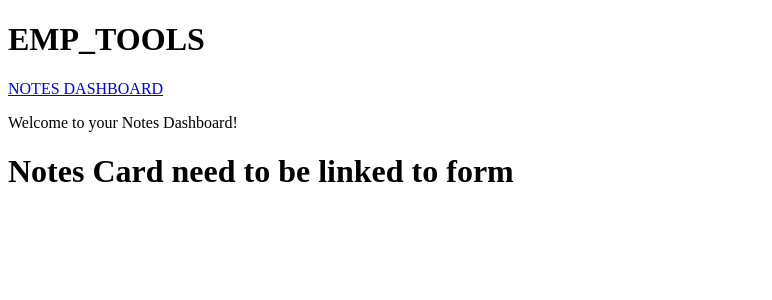
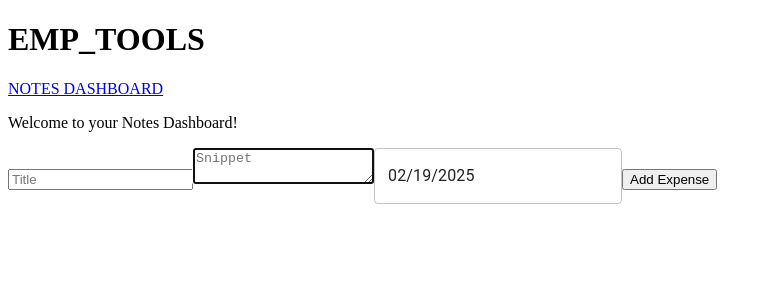
Before and after one commit to ashishmaharana188/notesApp, a React (Vite) app: page /notes in a window 1280 px wide. Shown: the top 300 px of the page, without its empty margins (0-772 px from the left). Built offline with nearby package versions, Linux system fonts and the light colour scheme.

Commit message:
21st rendered something

```diff
--- a/src/App.tsx
+++ b/src/App.tsx
@@ -1,9 +1,22 @@
+import { addNote } from "./actions/AddNote";
 import AppRouter from "./Router/AppRouter";
+import configureStore from "./store/configureStore";
+import { Provider } from "react-redux";
+
+const store = configureStore();
+
+store.dispatch(
+  addNote({
+    title: "RCA",
+    noteSnippet: "Root Cause Analysis",
+    date: 1738079643538,
+  })
+);
 
 const jsx = <AppRouter />;
 
 function App() {
-  return <div>{jsx}</div>;
+  return <Provider store={store}>{jsx}</Provider>;
 }
 
 export default App;
--- a/src/Router/AppRouter.tsx
+++ b/src/Router/AppRouter.tsx
@@ -1,6 +1,7 @@
 import { BrowserRouter, Routes, Route } from "react-router-dom";
 import Header from "../components/header/HeaderPage";
 import NotesDashboardPage from "../components/notesModule/NotesDashboard";
+import AddNoteButton from "../components/notesModule/AddNoteButton";
 
 function AppRouter() {
   return (
@@ -9,6 +10,7 @@ function AppRouter() {
         <Header />
         <Routes>
           <Route path="/notes" element={<NotesDashboardPage />} />
+          <Route path="/add" element="" />
         </Routes>
       </div>
     </BrowserRouter>
--- a/src/actions/AddNote.tsx
+++ b/src/actions/AddNote.tsx
@@ -1,8 +1,9 @@
 import { v4 as uuid } from "uuid";
 
+//ADD_NOTE
 export const addNote = ({ title = "", noteSnippet = "", date = 0 } = {}) => ({
   type: "ADD_NOTE" as const,
-  expense: {
+  note: {
     id: uuid(),
     title,
     noteSnippet,
--- /dev/null
+++ b/src/actions/AddNoteFilters.tsx
@@ -0,0 +1,4 @@
+export const setTagFilter = (tag: string = "") => ({
+  type: "SET_TAGS",
+  tag,
+});
--- a/src/components/notesModule/AddNoteButton.tsx
+++ b/src/components/notesModule/AddNoteButton.tsx
@@ -1,22 +1,22 @@
 import { Component } from "react";
 import NotesForm from "./NotesForm";
-import { Dispatch } from "react";
+import { Dispatch } from "redux";
+import { connect } from "react-redux";
+import { addNote } from "../../actions/AddNote";
+import { NotesFormProp } from "../../TS_INTERFACE/gInterface";
 
-class AddNoteForm extends Component<NotesForm> {
-  handleSubmit = (expense: any) => {
+class AddNoteForm extends Component<NotesFormProp> {
+  handleSubmit = (note: any) => {
     if (this.props.onSubmit) {
-      this.props.onSubmit(expense);
-      console.log("Submitted", expense);
+      this.props.onSubmit(note);
+      console.log("Submitted", note);
     }
   };
 
   render() {
     return (
       <div>
-        <NotesForm
-          onSubmit={this.handleSubmit}
-          dispatch={this.props.dispatch}
-        />
+        <NotesForm onSubmit={this.handleSubmit} />
       </div>
     );
   }
@@ -24,6 +24,7 @@ class AddNoteForm extends Component<NotesForm> {
 
 const mapDispatchToProps = (dispatch: Dispatch) => {
   return {
-    onSubmit: (notes: any) => dispatch(addNote(note)),
+    onSubmit: (note: any) => dispatch(addNote(note)),
   };
 };
+export default connect(undefined, mapDispatchToProps)(AddNoteForm);
--- a/src/components/notesModule/NotesDashboard.tsx
+++ b/src/components/notesModule/NotesDashboard.tsx
@@ -1,9 +1,10 @@
+import AddNoteForm from "./AddNoteButton";
 const NotesDashboardPage = () => {
   return (
     <div>
       <p>Welcome to your Notes Dashboard!</p>
       <div>
-        <h1>Notes Card need to be linked to form</h1>
+        <AddNoteForm />
       </div>
     </div>
   );
--- a/src/components/notesModule/NotesForm.tsx
+++ b/src/components/notesModule/NotesForm.tsx
@@ -1,4 +1,5 @@
 import React from "react";
+import moment, { Moment } from "moment";
 import { NotesFormProp, NotesFormState } from "../../TS_INTERFACE/gInterface";
 import { DatePicker, LocalizationProvider } from "@mui/x-date-pickers";
 import { AdapterMoment } from "@mui/x-date-pickers/AdapterMoment";
@@ -12,7 +13,7 @@ export default class NotesForm extends React.Component<
     this.state = {
       title: props.notes?.title || "",
       noteSnippet: props.notes?.noteSnippet || "",
-      date: props.notes?.date || "",
+      date: props.notes?.date ? moment(props.notes.date) : moment(),
     };
   }
 
@@ -24,13 +25,22 @@ export default class NotesForm extends React.Component<
     const noteSnippet = e.target.value;
     this.setState(() => ({ noteSnippet }));
   };
-  onDateChange = (e: any) => {
-    const date = e.target.value;
-    this.setState(() => ({ date }));
+  onDateChange = (newDate: Moment | null) => {
+    if (newDate && newDate.isValid()) {
+      this.setState({ date: newDate });
+    }
   };
 
   onSubmit = (e: any) => {
     e.preventDefault();
+
+    if (this.props.onSubmit) {
+      this.props.onSubmit({
+        title: this.state.title,
+        noteSnippet: this.state.noteSnippet,
+        date: this.state.date.valueOf(),
+      });
+    }
   };
 
   render() {
--- /dev/null
+++ b/src/reducers/notes.tsx
@@ -0,0 +1,13 @@
+import { notesReducerIntf } from "../TS_INTERFACE/gInterface";
+
+const notesReducerDefaultState: notesReducerIntf[] = [];
+
+const notesReducer = (state = notesReducerDefaultState, action: any) => {
+  switch (action.type) {
+    case "ADD_NOTE":
+      return [...state, action.note];
+    default:
+      return state;
+  }
+};
+export default notesReducer;
--- /dev/null
+++ b/src/reducers/notesFilters.tsx
@@ -0,0 +1,24 @@
+import { notesFilterReducerIntf } from "../TS_INTERFACE/gInterface";
+
+const notesFiltersReducerDefaultState = {
+  tag: "",
+  sortBy: "",
+  sortOrder: "",
+  startDate: null,
+  endDate: null,
+};
+const notesFitlerReducer = (
+  state: notesFilterReducerIntf = notesFiltersReducerDefaultState,
+  action: any
+) => {
+  switch (action.type) {
+    case "SET_TAGS":
+      return {
+        ...state,
+        tag: action.tag,
+      };
+    default:
+      return state;
+  }
+};
+export default notesFitlerReducer;
--- /dev/null
+++ b/src/store/configureStore.tsx
@@ -0,0 +1,17 @@
+import { configureStore, combineReducers } from "@reduxjs/toolkit";
+import notesReducer from "../reducers/notes";
+import notesFitlerReducer from "./../reducers/notesFilters";
+
+export default () => {
+  //ROOT REDUCER
+  const rootReducer = combineReducers({
+    notes: notesReducer,
+    filters: notesFitlerReducer,
+  });
+
+  const store = configureStore({
+    reducer: rootReducer,
+    devTools: process.env.NODE_ENV !== "production",
+  });
+  return store;
+};
```
Also changed, not shown: src/TS_INTERFACE/gInterface.tsx (+15 -5 lines), src/components/notesModule/NotesFilterList.tsx (added).
